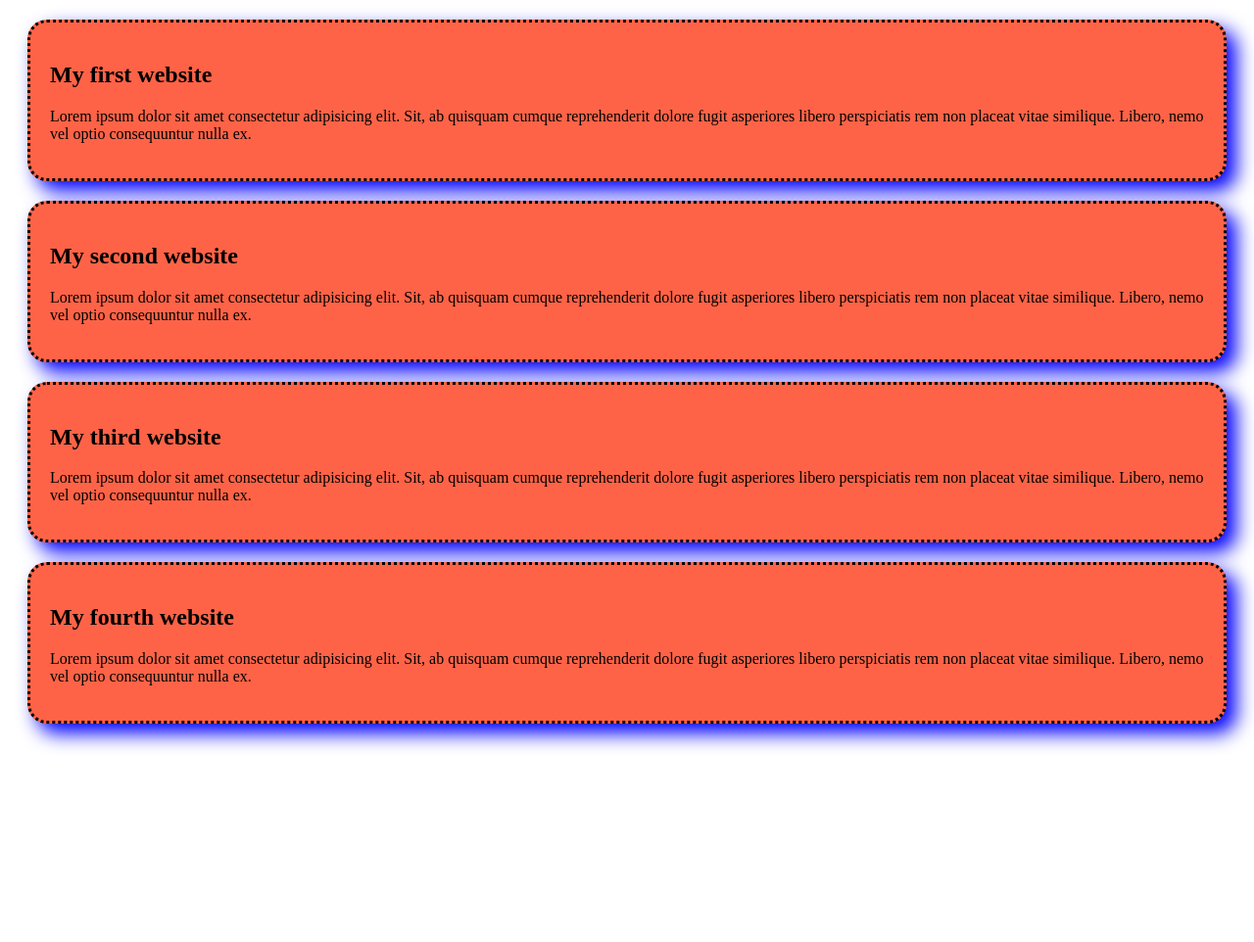
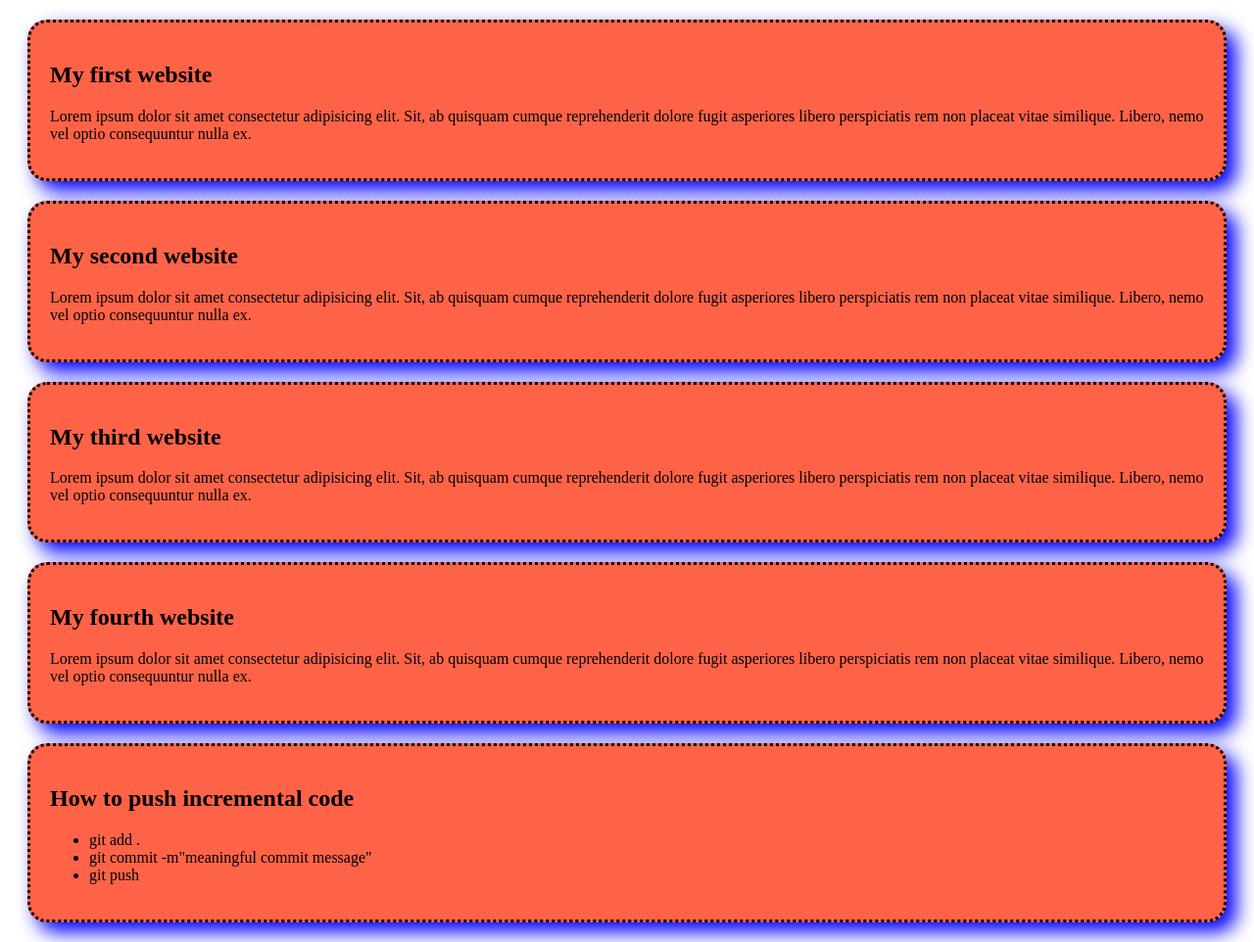
Before and after one commit to chnoya12/First_demo, a plain HTML site: page index.html in a window 1280 px wide. Shown: the whole page at 98% size. Before the commit the page ends 800 px from the top, so only its background shows below. Drawn offline with Linux system fonts and the light colour scheme.

Commit message:
added a list to push code

```diff
--- a/index.html
+++ b/index.html
@@ -23,5 +23,13 @@
         <h2>My fourth website</h2>
         <p>Lorem ipsum dolor sit amet consectetur adipisicing elit. Sit, ab quisquam cumque reprehenderit dolore fugit asperiores libero perspiciatis rem non placeat vitae similique. Libero, nemo vel optio consequuntur nulla ex.</p>
     </div>
+    <div>
+        <h2>How to push incremental code</h2>
+        <ul>
+            <li>git add .</li>
+            <li>git commit -m"meaningful commit message"</li>
+            <li>git push</li>
+        </ul>
+    </div>
 </body>
 </html>
```
